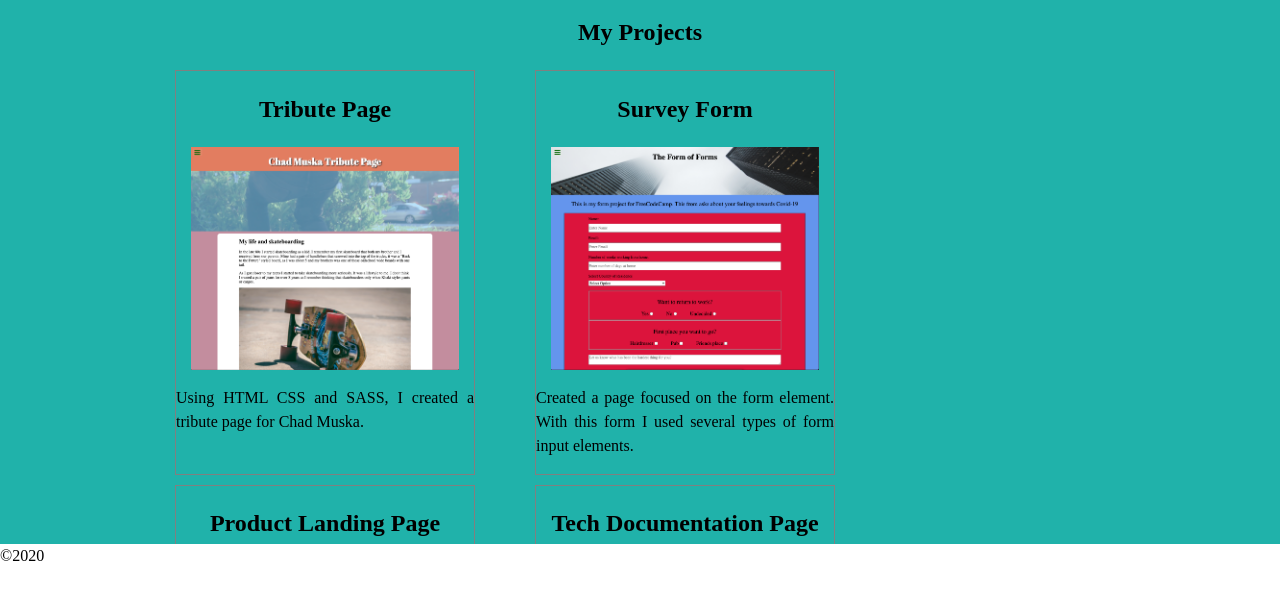
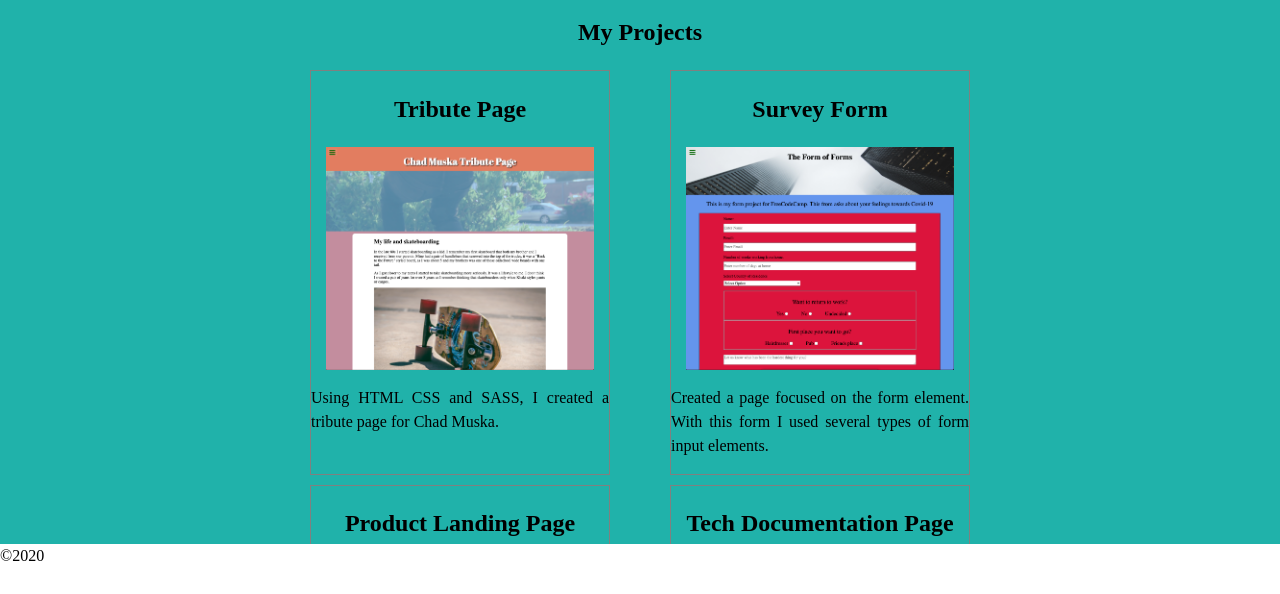
Before and after one commit to andrewrey/freecodecamp-personalPortfolio, a plain HTML site: page index.html in a window 1280 px wide. Shown: the part 206-800 px from the top of the page. Drawn offline with Linux system fonts and the light colour scheme.

Commit message:
corrected grid to center grid item

```diff
--- a/js/scripts.js
+++ b/js/scripts.js
@@ -12,7 +12,7 @@ function createCard(item){
     card.innerHTML = `
         <h2>${name}</h2>
         <div class="cardInfo">
-            <a href="${link}"><img src="${image}"></a>
+            <a href="${link}" target="_blank"><img src="${image}"></a>
             <p>${description}</p>
         </div>
     `;
--- a/scss/component/_mainGrid.scss
+++ b/scss/component/_mainGrid.scss
@@ -57,6 +57,8 @@ main{
     grid-template-columns: repeat(auto-fit, 350px);
     gap: 10px;
     text-align: justify;
+    justify-content: center;
+    justify-items: center;
 }
 
 .projectCard{
```
Also changed, not shown: css/styles.css, 1 other file.
